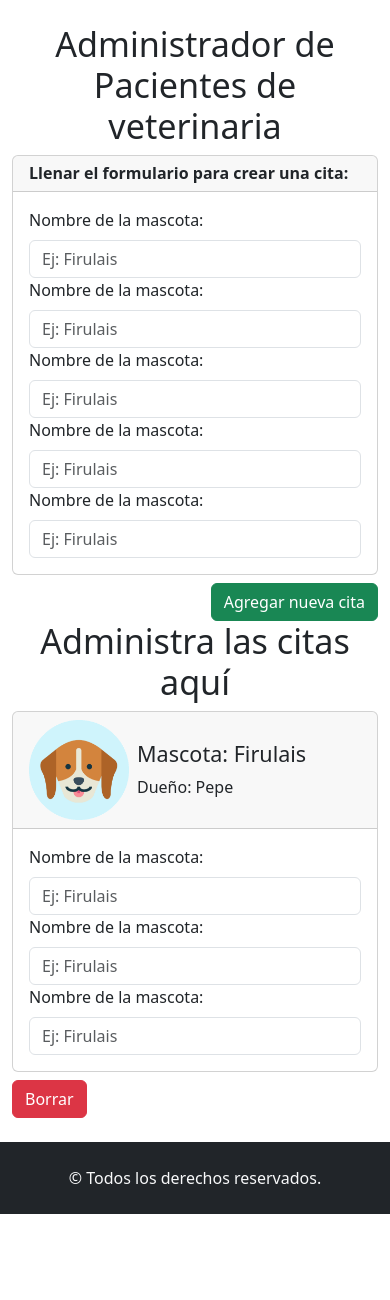
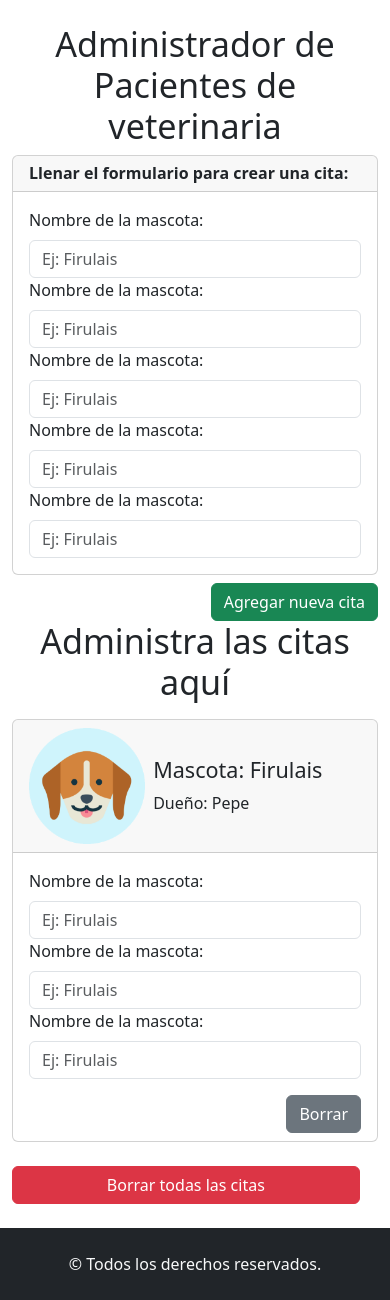
Before and after one commit to lucasecapdevila/react-tp1-ejercicio9, a React (Vite) app: page / in a window 390 px wide. Before the commit the page ends 1214 px from the top, so only its background shows below. Built offline with nearby package versions, Linux system fonts and the light colour scheme.

Commit message:
se trabajan medidas responsive

```diff
--- a/src/App.css
+++ b/src/App.css
@@ -9,5 +9,21 @@
 }
 
 .mascota{
-  width: 100px;
+  width: 45%;
 }
+
+@media screen and (max-width: 767px) {
+  .mascota{
+    width: 35%;
+  }
+}
+
+.btnBorrarTodo{
+  width: 95% !important;
+}
+
+@media screen and (min-width: 576px) {
+  .btnBorrarTodo{
+    width: 50% !important;
+  }
+}
--- a/src/App.jsx
+++ b/src/App.jsx
@@ -1,4 +1,4 @@
-import { Container } from 'react-bootstrap'
+import { Button, Container } from 'react-bootstrap'
 import './App.css'
 import Footer from './components/Footer'
 import Formulario from './components/Formulario'
@@ -9,9 +9,10 @@ function App() {
     <>
       <main className="my-4 mainPage">
         <Container>
-          <h2 className='text-center display-4'>Administrador de Pacientes de veterinaria</h2>
+          <h1 className='text-center display-4'>Administrador de Pacientes de veterinaria</h1>
           <Formulario />
           <ListaCitas />
+          <Button variant='danger' className='mt-3 btnBorrarTodo'>Borrar todas las citas</Button>
         </Container>
       </main>
 
--- a/src/components/ItemCita.jsx
+++ b/src/components/ItemCita.jsx
@@ -4,7 +4,7 @@ import Input from './Input'
 
 const ItemCita = () => {
   return (
-    <>
+    <section className='col-12 col-sm-6 col-md-4 col-lg-3 d-flex flex-column'>
       {/*
         En caso de no haber citas:
         <h3 className='text-center'>No hay citas</h3>
@@ -27,9 +27,9 @@ const ItemCita = () => {
             <Input />
           </Form>
         </CardBody>
+        <Button variant='secondary' className='ms-auto me-3 mb-2'>Borrar</Button>
       </Card>
-      <Button variant='danger'>Borrar</Button>
-    </>
+    </section>
   )
 }
 
--- a/src/components/ListaCitas.jsx
+++ b/src/components/ListaCitas.jsx
@@ -1,9 +1,10 @@
 import React from 'react'
 import ItemCita from './ItemCita'
+import { Button } from 'react-bootstrap'
 
 const ListaCitas = () => {
   return (
-    <section>
+    <section className='row'>
       <h2 className='text-center display-4'>Administra las citas aquí</h2>
       <ItemCita />
     </section>
```
